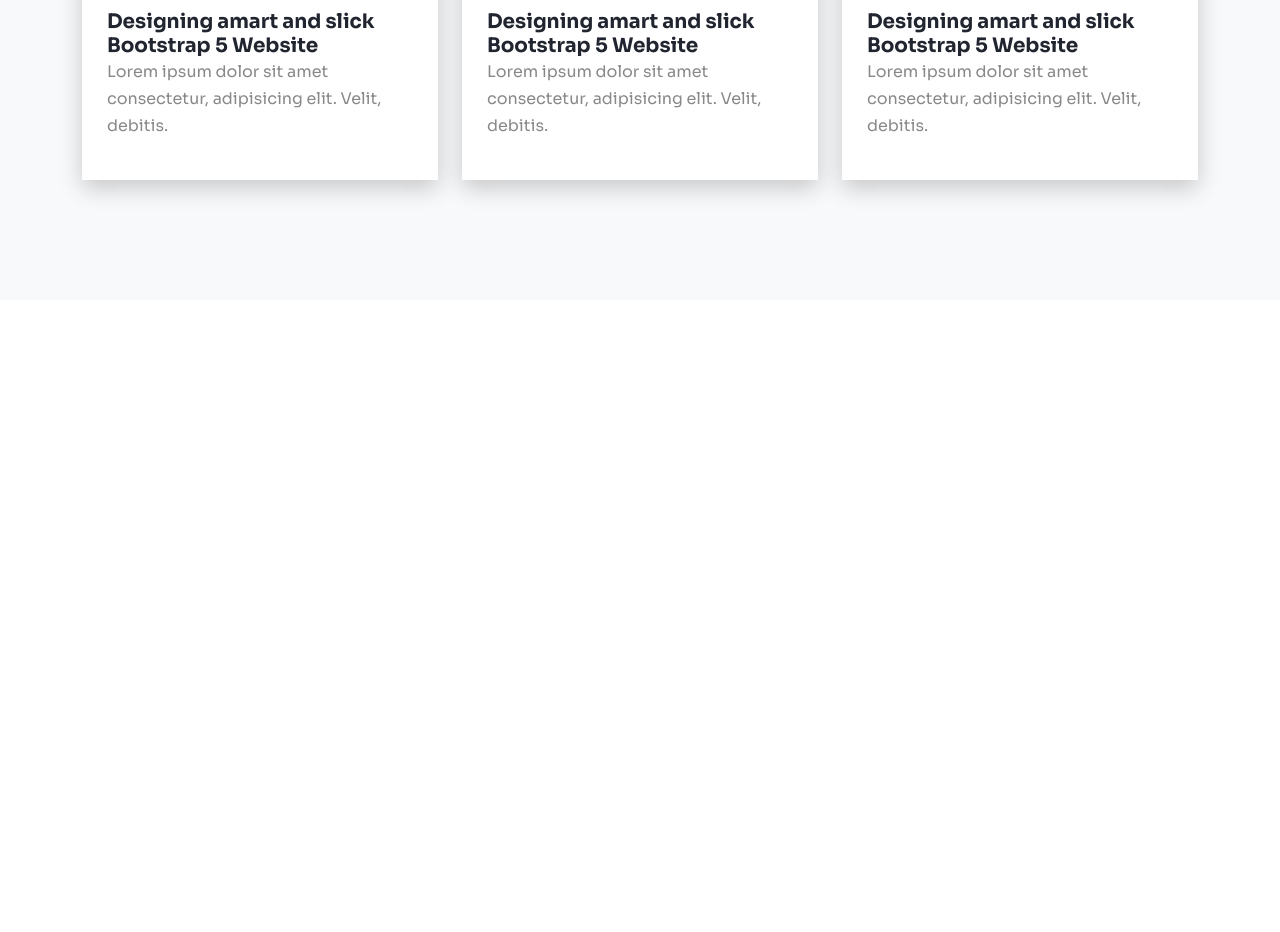
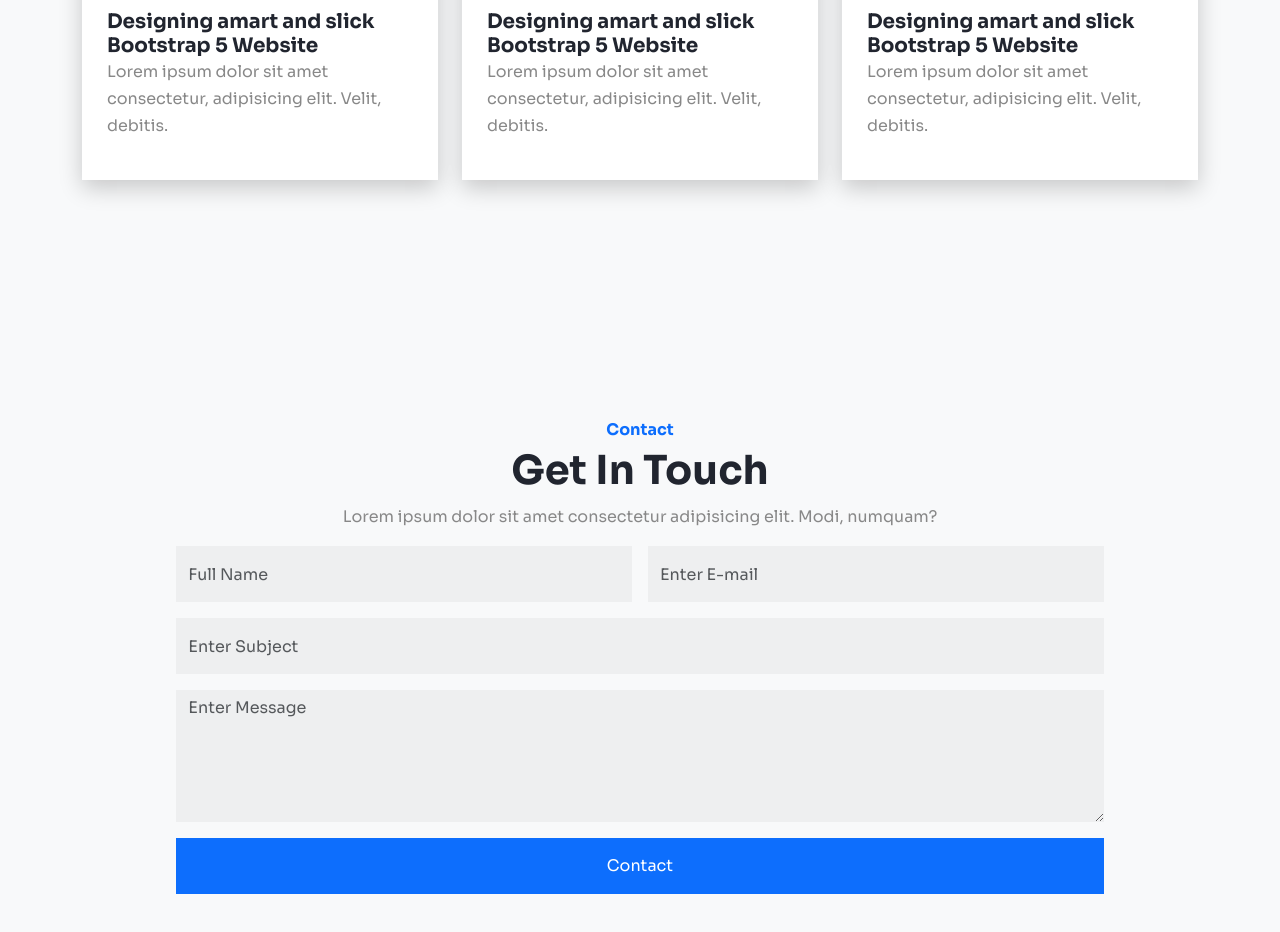
Before and after one commit to miyu-code07/bootstrap-site, a website built with Vite: page index.html in a window 1280 px wide. Shown: the part 4547-5479 px from the top of the page. Before the commit the page ends 4847 px from the top, so only its background shows below. Built offline with nearby package versions, Linux system fonts and the light colour scheme.

Commit message:
contactセクション追加

```diff
--- a/index.html
+++ b/index.html
@@ -397,6 +397,38 @@
     </div>
   </section>
 
+  <!-- contact section -->
+  <section id="contact" class="bg-light">
+    <div class="container">
+      <div class="row">
+        <div class="col-md-8 mx-auto text-center">
+          <h6 class="text-primary">Contact</h6>
+          <h1>Get In Touch</h1>
+          <p>
+            Lorem ipsum dolor sit amet consectetur adipisicing elit. Modi, numquam?
+          </p>
+        </div>
+      </div>
+      <form action="" class="row g-3 justify-content-center">
+        <div class="col-md-5">
+          <input type="text" class="form-control" placeholder="Full Name">
+        </div>
+        <div class="col-md-5">
+          <input type="text" class="form-control" placeholder="Enter E-mail">
+        </div>
+        <div class="col-md-10">
+          <input type="text" class="form-control" placeholder="Enter Subject">
+        </div>
+        <div class="col-md-10">
+          <textarea name="" id="" cols="30" rows="5" class="form-control" placeholder="Enter Message"></textarea>
+        </div>
+        <div class="col-md-10 d-grid">
+          <button class="btn btn-primary">Contact</button>
+        </div>
+      </form>
+    </div>
+  </section>
+
   <script type="module" src="/src/main.js"></script>
 </body>
 
--- a/src/style.css
+++ b/src/style.css
@@ -199,3 +199,13 @@
   color: var(--primary);
   background-color: transparent;
 }
+
+/* contact section */
+form input.form-control {
+  height: 56px;
+}
+form .form-control {
+  border: transparent;
+  border-radius: 0;
+  background-color: rgba(0,0,0,0.04);
+}
```
